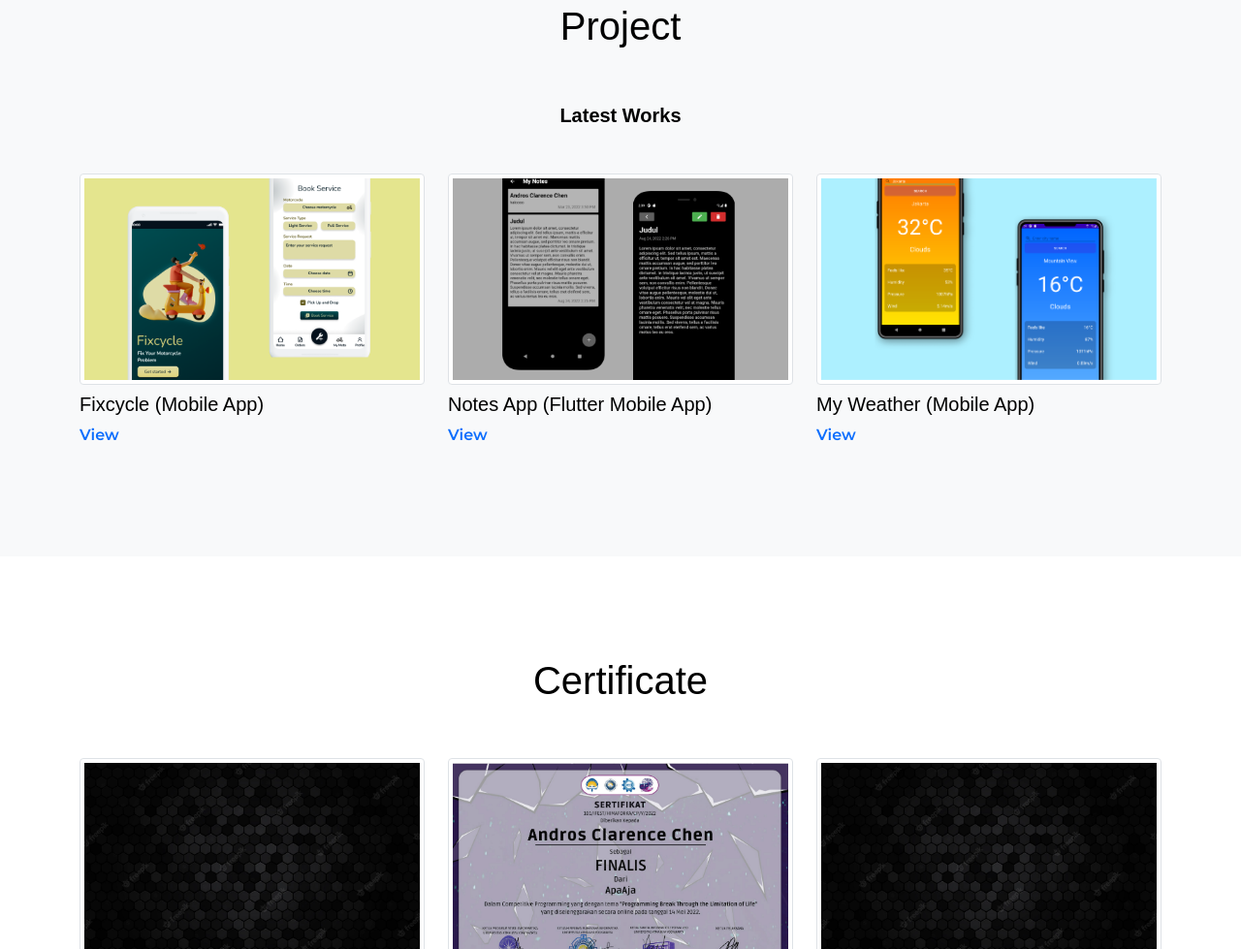
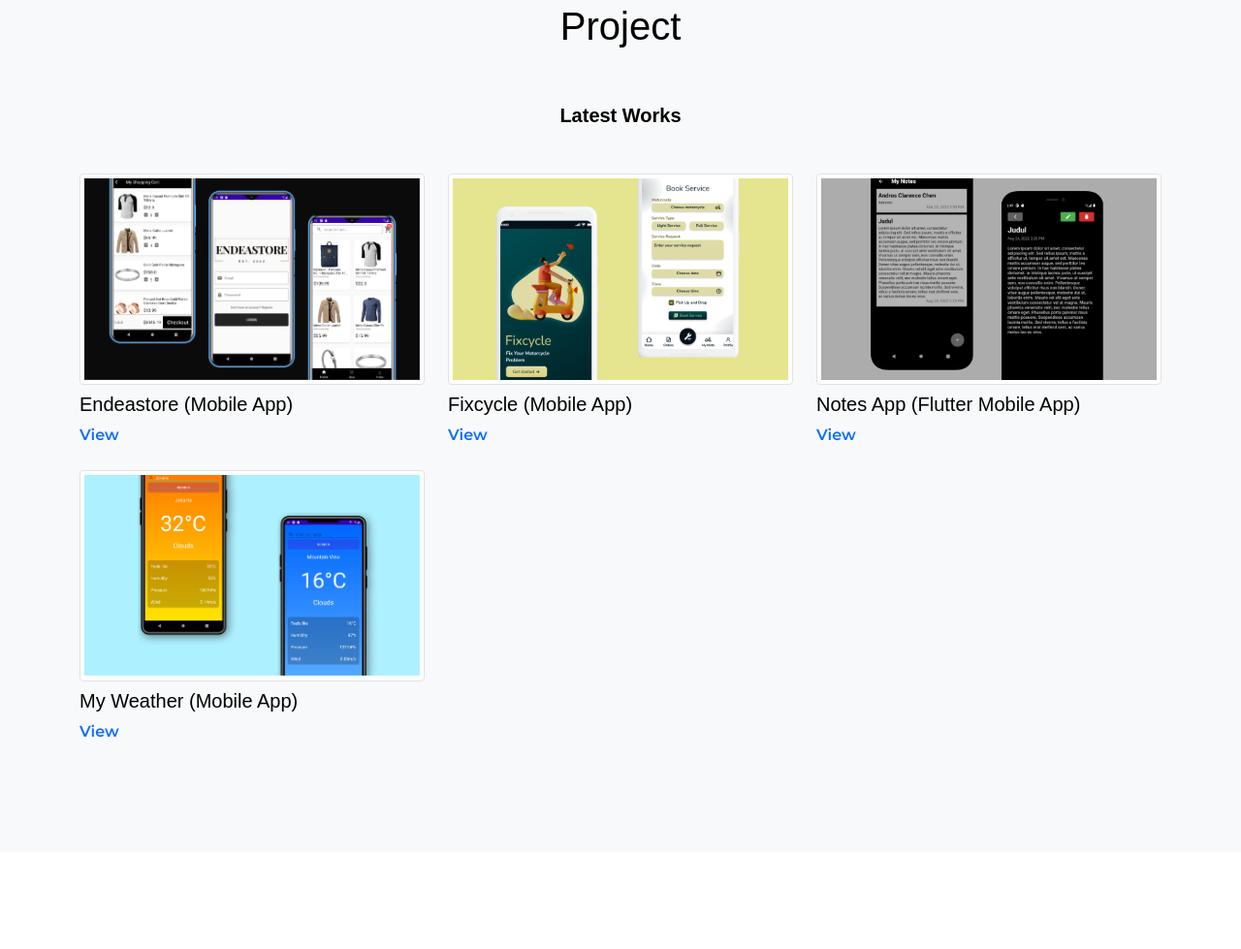
Before and after one commit to androschen/simplePortfolio, a plain HTML site: page index.html in a window 1280 px wide. Shown: the part 1313-2292 px from the top of the page at 97% size. Drawn offline with nearby package versions, Linux system fonts and the light colour scheme; a web font is replaced by a local one.

Commit message:
add new project

```diff
--- a/index.html
+++ b/index.html
@@ -99,19 +99,26 @@
             <div class="row">
                 <div class="col-md-6 col-lg-4" data-aos="zoom-in-left" data-aos-duration="1000">
                     <div class="item">
+                        <img src="/img/endeastore_mockup.png" class="w-100 img-thumbnail" alt="">
+                        <h4 class="text-capitalize fs-5 my-2">Endeastore (Mobile App)</h4>
+                        <p class="mb-4"><a href="https://github.com/androschen/endeastore" target="_blank" class="text-decoration-none">View</a></p>
+                    </div>
+                </div>
+                <div class="col-md-6 col-lg-4" data-aos="zoom-in-up" data-aos-duration="800">
+                    <div class="item">
                         <img src="/img/fixcycle_mockup.png" class="w-100 img-thumbnail" alt="">
                         <h4 class="text-capitalize fs-5 my-2">Fixcycle (Mobile App)</h4>
                         <p class="mb-4"><a href="https://github.com/leonardo-lim/fixcycle-fe" target="_blank" class="text-decoration-none">View</a></p>
                     </div>
                 </div>
-                <div class="col-md-6 col-lg-4" data-aos="zoom-in-up" data-aos-duration="800">
+                <div class="col-md-6 col-lg-4" data-aos="zoom-in-right" data-aos-duration="1000">
                     <div class="item">
                         <img src="/img/notesapp_mockup.png" class="w-100 img-thumbnail" alt="">
                         <h4 class="text-capitalize fs-5 my-2">Notes App (Flutter Mobile App)</h4>
                         <p class="mb-4"><a href="https://github.com/androschen/notesApp-Flutter-" target="_blank" class="text-decoration-none">View</a></p>
                     </div>
                 </div>
-                <div class="col-md-6 col-lg-4" data-aos="zoom-in-right" data-aos-duration="1000">
+                <div class="col-md-6 col-lg-4" data-aos="zoom-in-left" data-aos-duration="1000">
                     <div class="item">
                         <img src="/img/myweather_mockup.png" class="w-100 img-thumbnail" alt="">
                         <h4 class="text-capitalize fs-5 my-2">My Weather (Mobile App)</h4>
```
Also changed, not shown: img/endeastore_mockup.png (added).
